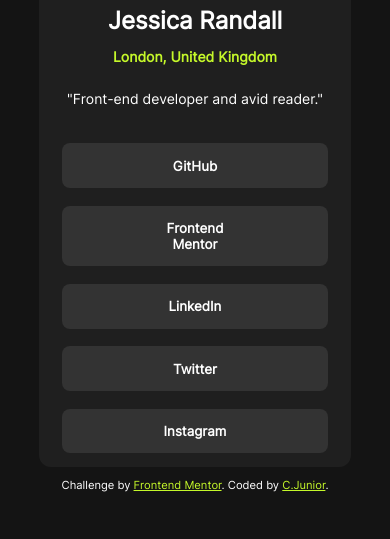
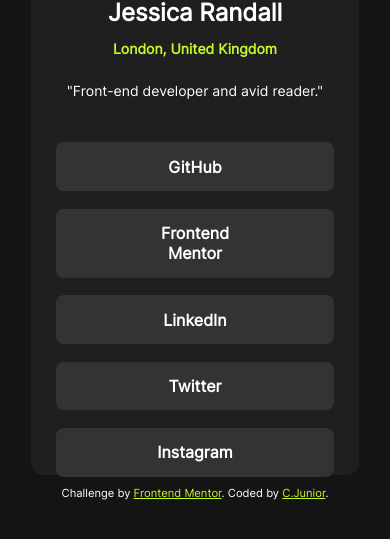
Before and after one commit to Clar-Junior/social-links-profile-solution, a plain HTML site: page index.html in a window 390 px wide. Shown: the part 237-776 px from the top of the page. Drawn offline with Linux system fonts and the light colour scheme; files whose address does not match are found by name.

Commit message:
fix: button font and responsivity

```diff
--- a/app/css/components/container.css
+++ b/app/css/components/container.css
@@ -21,7 +21,7 @@ body {
 	background-color: var(--grey-800);
 	border-radius: 12px;
 	width: 88dvw;
-	height: 36rem;
+	height: 37.5rem;
 	justify-content: space-between;
 	transition: width 400ms ease;
 	transition: height 400ms ease;
@@ -86,6 +86,7 @@ body {
 	padding: 0.9rem 0rem;
 	font-weight: 600;
 	font-family: var(--inter-font);
+	font-size: 1rem;
 }
 /* button hover */
 .socials > button:hover {
--- a/app/css/globals/typography.css
+++ b/app/css/globals/typography.css
@@ -1,7 +1,6 @@
 @font-face {
 	font-family: "Inter";
-	src: url("app/assets/fonts/Inter-VariableFont_slnt\,wght.ttf");
-	format: ("truetype-variations");
+	src: url("app/assets/fonts/Inter-VariableFont_slnt\,wght.ttf") format("truetype-variations");
 	font-weight: normal;
 	font-style: normal;
 }
--- a/app/css/utils/responsivity.css
+++ b/app/css/utils/responsivity.css
@@ -31,8 +31,8 @@ The designs were created to the following widths:
 	.container {
 		background-color: var(--grey-800);
 		border-radius: 12px;
-		width: 80dvw;
-		height: 37.5rem;
+		width: 84dvw;
+		height: 38.5rem;
 		justify-content: space-between;
 		transition: width 400ms ease;
 		transition: height 400ms ease;
@@ -141,7 +141,7 @@ The designs were created to the following widths:
 		background-color: var(--grey-800);
 		border-radius: 12px;
 		width: 50dvw;
-		height: 70dvh;
+		height: 37.5rem;
 		justify-content: space-between;
 		transition: width 400ms ease;
 		transition: height 400ms ease;
```
